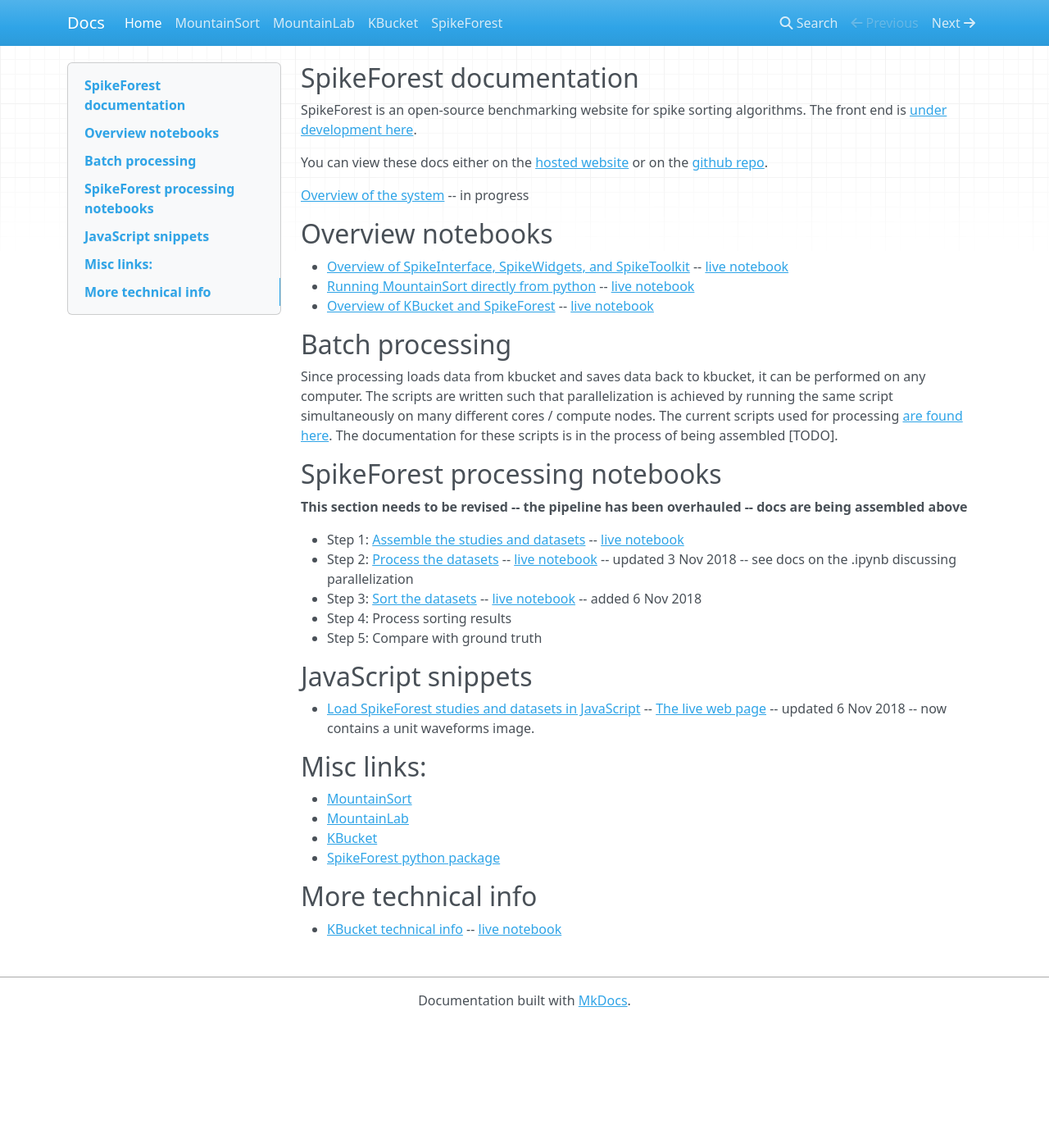
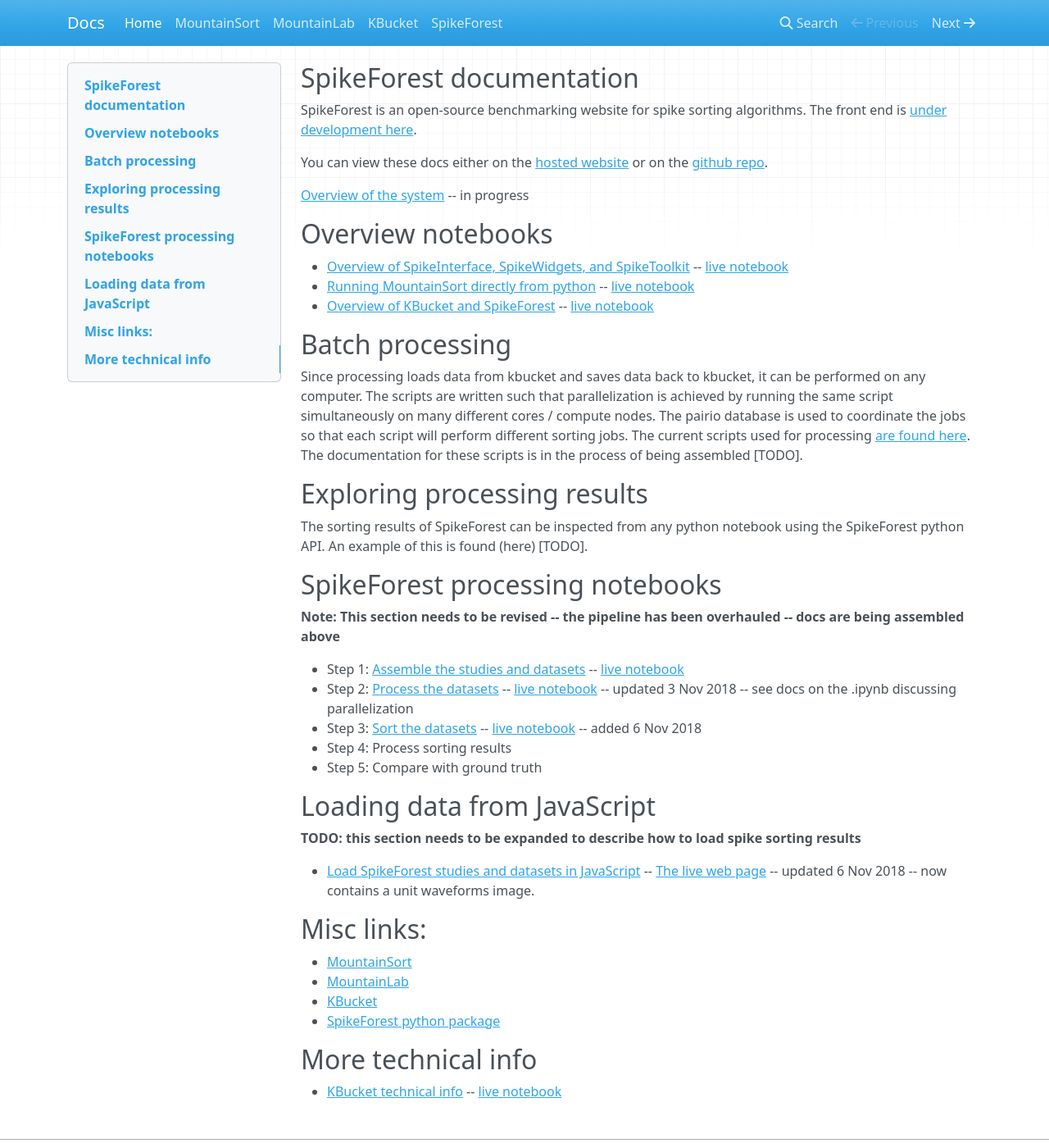
Before and after one commit to scratcharchive/spikeforest-docs, an MkDocs documentation site: the page built from docs/index.md, in a window 1280 px wide and 1400 px high. Shown: the whole window at 82% size. Built offline with MkDocs 1.6.1, drawn with Linux system fonts in a browser that asks for light colours; nearby versions of some CDN libraries.

Commit message:
Update index.md

```diff
--- a/docs/index.md
+++ b/docs/index.md
@@ -14,11 +14,15 @@
 
 ## Batch processing
 
-Since processing loads data from kbucket and saves data back to kbucket, it can be performed on any computer. The scripts are written such that parallelization is achieved by running the same script simultaneously on many different cores / compute nodes. The current scripts used for processing [are found here](https://github.com/magland/spikeforest/tree/master/spikeforest/sf_batch). The documentation for these scripts is in the process of being assembled [TODO].
+Since processing loads data from kbucket and saves data back to kbucket, it can be performed on any computer. The scripts are written such that parallelization is achieved by running the same script simultaneously on many different cores / compute nodes. The pairio database is used to coordinate the jobs so that each script will perform different sorting jobs. The current scripts used for processing [are found here](https://github.com/magland/spikeforest/tree/master/spikeforest/sf_batch). The documentation for these scripts is in the process of being assembled [TODO].
+
+## Exploring processing results
+
+The sorting results of SpikeForest can be inspected from any python notebook using the SpikeForest python API. An example of this is found (here) [TODO].
 
 ## SpikeForest processing notebooks
 
-**This section needs to be revised -- the pipeline has been overhauled -- docs are being assembled above**
+**Note: This section needs to be revised -- the pipeline has been overhauled -- docs are being assembled above**
 
 * Step 1: [Assemble the studies and datasets](https://gist.github.com/magland/4b97b837c594469e48b405066aa5bca5) -- [live notebook](https://colab.research.google.com/gist/magland/4b97b837c594469e48b405066aa5bca5/prepare_studies.ipynb)
 * Step 2: [Process the datasets](https://gist.github.com/magland/9d9d1a0a58aa694d5c2e71e3717dd1ef#file-notebook-ipynb) -- [live notebook](https://colab.research.google.com/gist/magland/9d9d1a0a58aa694d5c2e71e3717dd1ef) -- updated 3 Nov 2018 -- see docs on the .ipynb discussing parallelization
@@ -26,7 +30,10 @@
 * Step 4: Process sorting results
 * Step 5: Compare with ground truth
 
-## JavaScript snippets
+## Loading data from JavaScript
+
+**TODO: this section needs to be expanded to describe how to load spike sorting results**
+
 * [Load SpikeForest studies and datasets in JavaScript](https://codesandbox.io/s/w7pp32vo0w) -- [The live web page](https://w7pp32vo0w.codesandbox.io/) -- updated 6 Nov 2018 -- now contains a unit waveforms image.
 
 ## Misc links:
```
